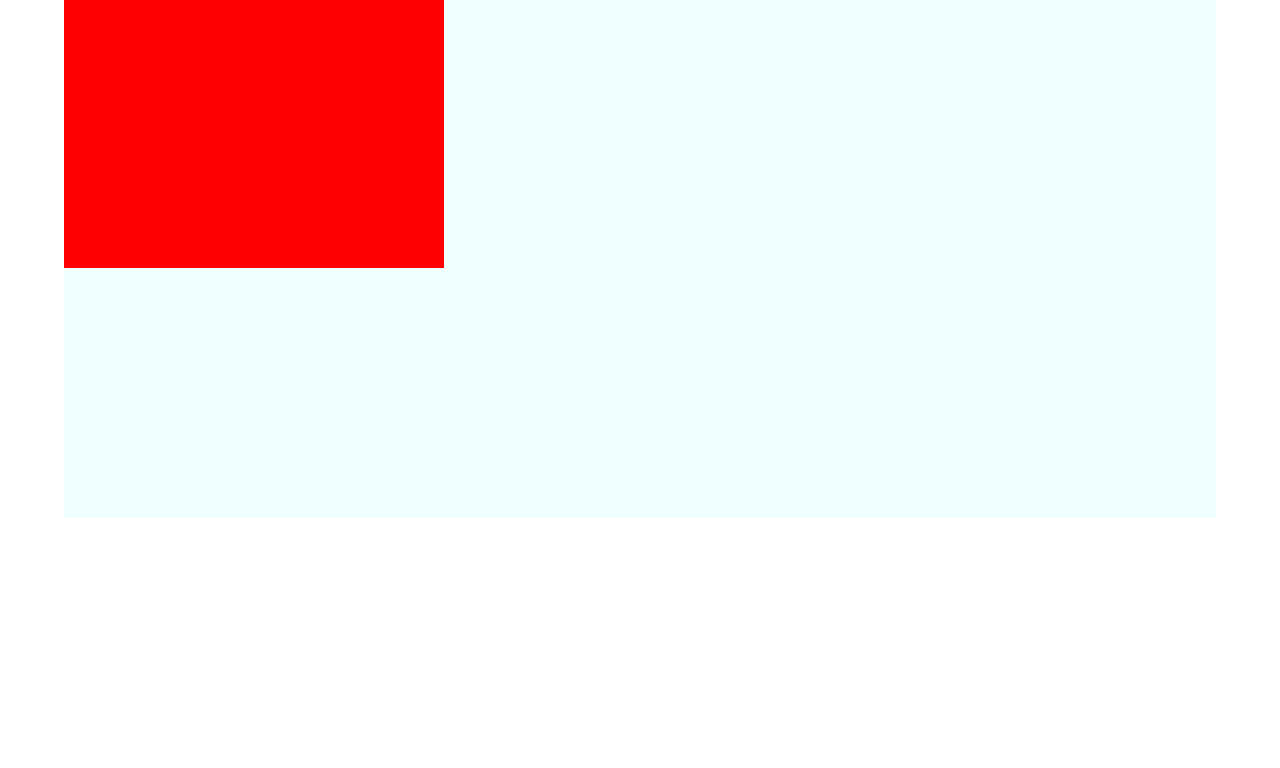
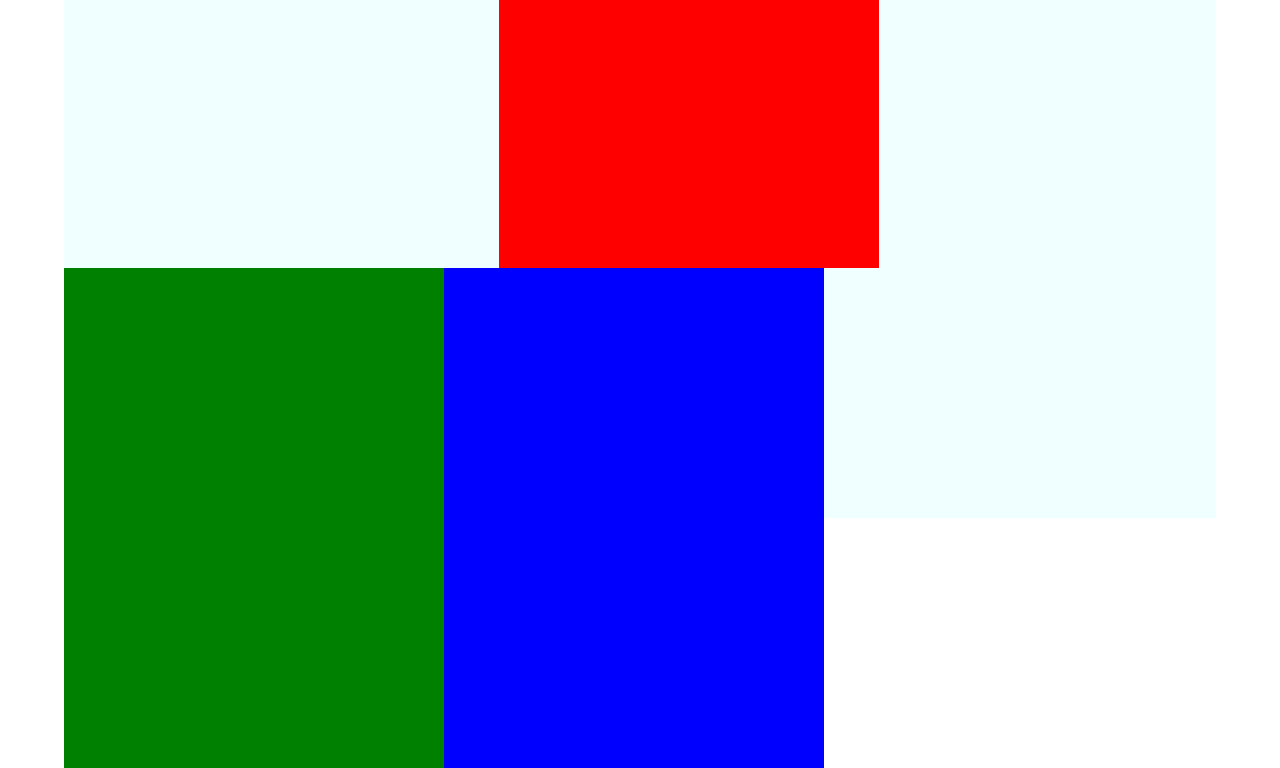
Before and after one commit to valeriodeprosperi/htmlcss-hubspot, a plain HTML site: page index.html in a window 1280 px wide. Shown: the part 2123-2891 px from the top of the page. Before the commit the page ends 2641 px from the top, so only its background shows below. Drawn offline with Linux system fonts and the light colour scheme.

Commit message:
float left 3 boxes

```diff
--- a/index.html
+++ b/index.html
@@ -140,6 +140,13 @@
         <br>
 
       </div>
+      <div class="box-center">
+
+      </div>
+
+      <div class="box-right">
+
+      </div>
 
 
     </div>
--- a/style.css
+++ b/style.css
@@ -202,6 +202,7 @@ color: orange
 }
 
 .box-left{
+  float: left;
   height:500px;
   width:33%;
   background-color: red;
@@ -210,3 +211,17 @@ color: orange
   height:100px;
   width:100px;
 }
+
+.box-center{
+  float: left;
+  height:500px;
+  width:33%;
+  background-color: green;
+}
+
+.box-right{
+  float: left;
+  height:500px;
+  width:33%;
+  background-color: blue;
+}
```
